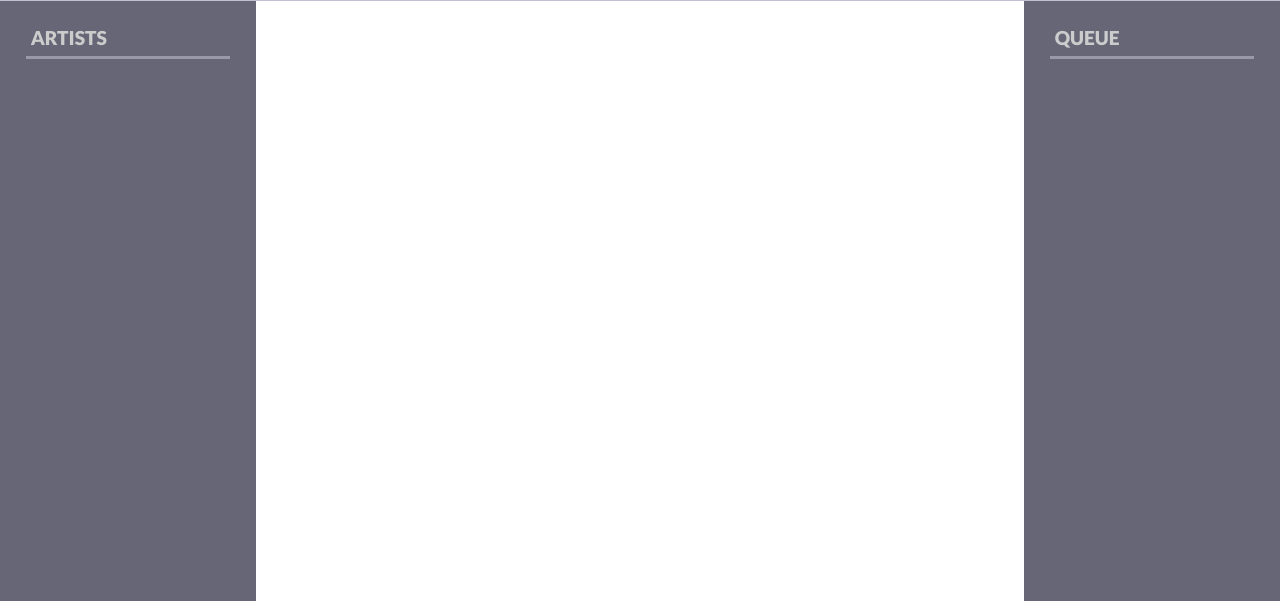
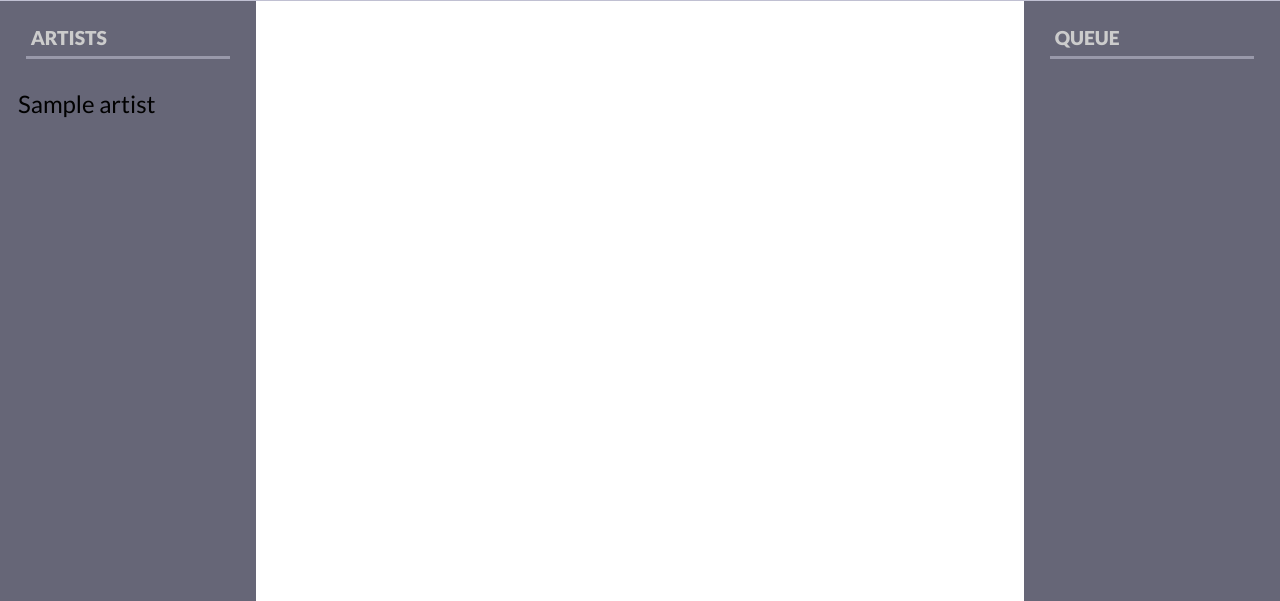
Before and after one commit to wecassidy/rhythmlid, a Flask app: template templates/player.j2 in a window 1280 px wide. Shown: the part 199-800 px from the top of the page. Run offline with Flask 2, Linux system fonts and the light colour scheme; the template is opened without the code that fills it: most values are stand-ins (such as "Sample title", 1, 10 or a date in 2020); parts of the project's set-up code (start-up, migrations or seed data) failed here and were passed over; some libraries are stand-ins or nearby versions.

Commit message:
Add artist list

```diff
--- a/rhythmlid.py
+++ b/rhythmlid.py
@@ -16,6 +16,6 @@ app = Flask(__name__)
 # Load the library
 ml = MusicLibrary("~/.local/share/rhythmbox/rhythmdb.xml")
 
-@app.route("/<artist>")
-def artist_selected(artist):
-    return render_template("player.j2", library=ml, artist=artist)
+@app.route("/")
+def rhythmlid():
+    return render_template("player.j2", ml=ml)
--- a/static/style.css
+++ b/static/style.css
@@ -123,6 +123,16 @@ body {
   z-index: 1;
 }
 
+.artist {
+  font-size: 1.5em;
+  padding: 0.75em;
+  position: relative;
+}
+
+.artist:hover {
+  background-color: #bbc;
+}
+
 #albums {
   grid-column: 2;
   grid-row: 2;
--- a/templates/player.j2
+++ b/templates/player.j2
@@ -31,7 +31,11 @@
     </div>
     <div id="artists" class="sidebar">
       <div id="artist-head" class="sidebar-head">ARTISTS</div>
-      <div id="artist-list" class="sidebar-list"></div>
+      <div id="artist-list" class="sidebar-list">
+        {% for artist in ml.artists() %}
+          <div class="artist">{{ artist }}</div>
+        {% endfor %}
+      </div>
     </div>
     <div id="albums"></div>
     <div id="queue" class="sidebar">
```
